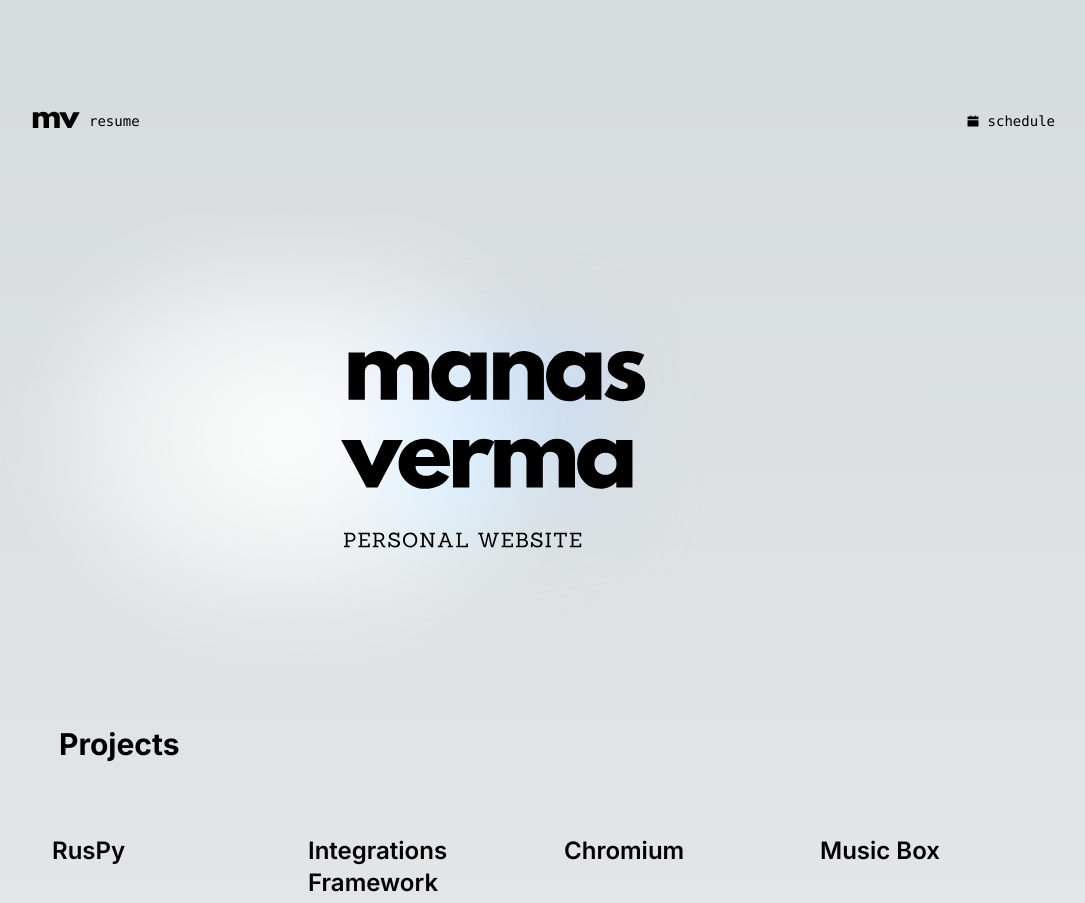
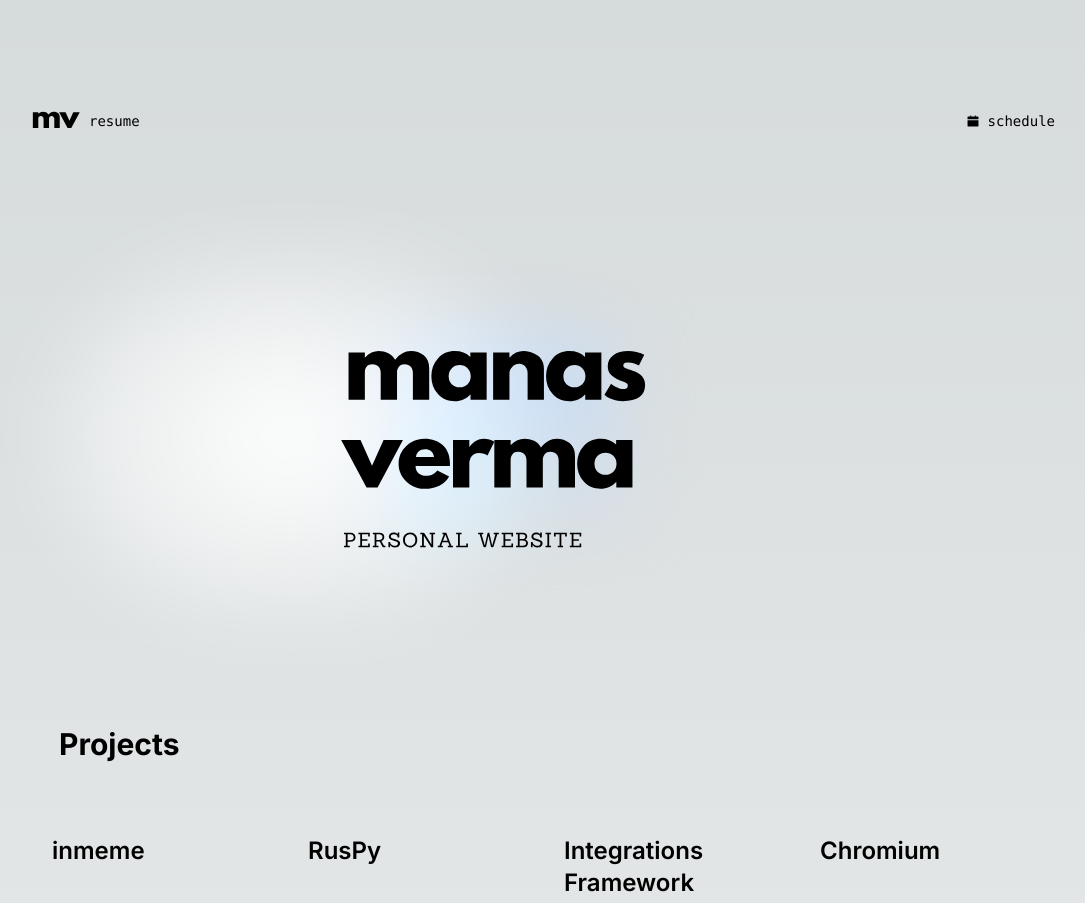
Before and after one commit to manas-verma/portfolio, a Next.js app: page / in a window 1280 px wide. Shown: the top 903 px of the page, without its empty margins (97-1182 px from the left). Built offline with nearby package versions, Linux system fonts and the light colour scheme.

Commit message:
feat: add inmeme to portfolio

```diff
--- a/src/portfolio/portfolio.ts
+++ b/src/portfolio/portfolio.ts
@@ -1,6 +1,13 @@
 import type { PortfolioItem } from "./types";
 
 export const portfolio: Record<string, PortfolioItem> = {
+  inmeme: {
+    id: "inmeme",
+    name: "inmeme",
+    description: "An internal meme page for you company!",
+    url: "https://inmeme.vercel.app",
+    tags: ["react", "firebase", "python"],
+  },
   ruspy: {
     id: "ruspy",
     name: "RusPy",
```
